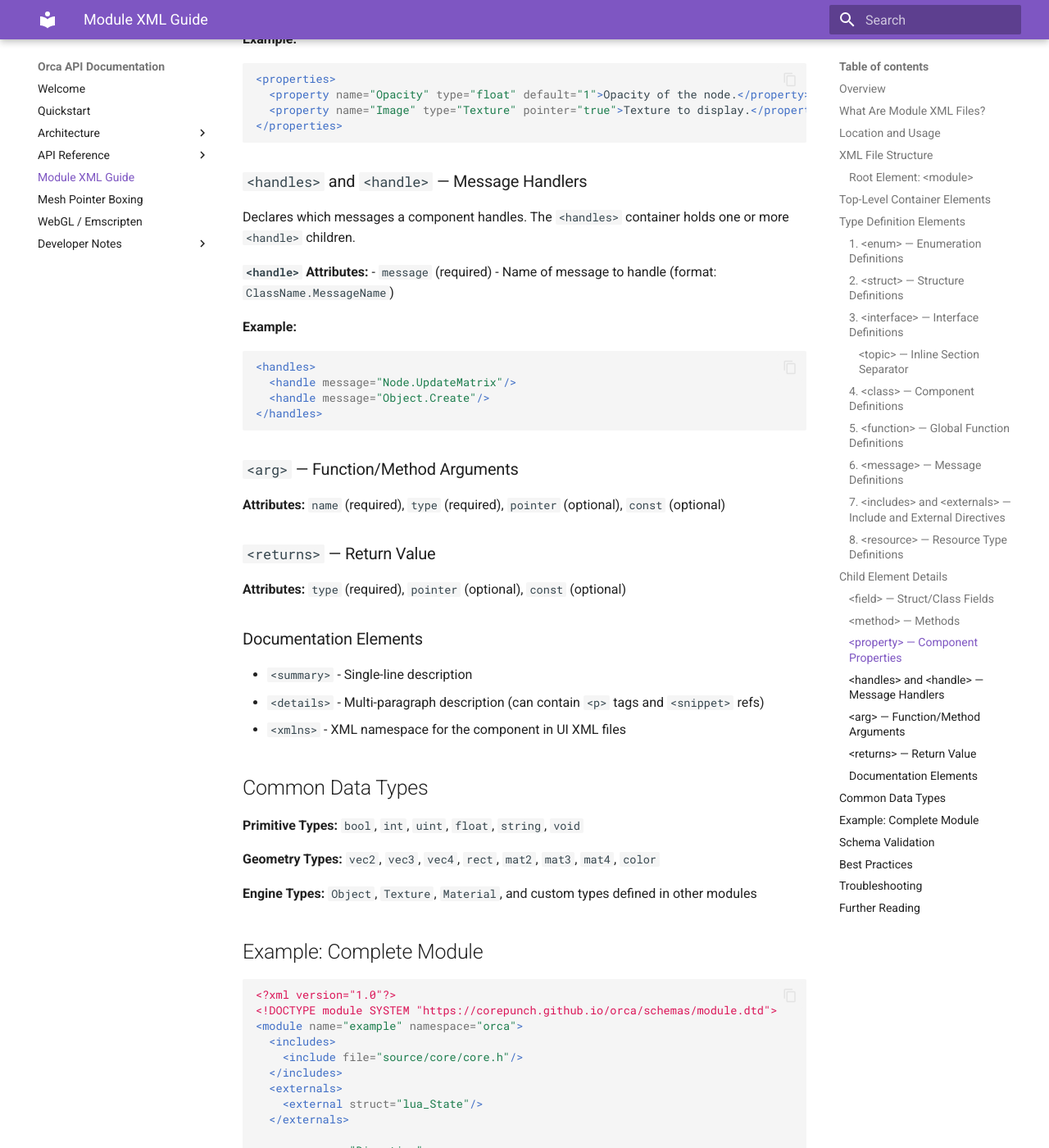
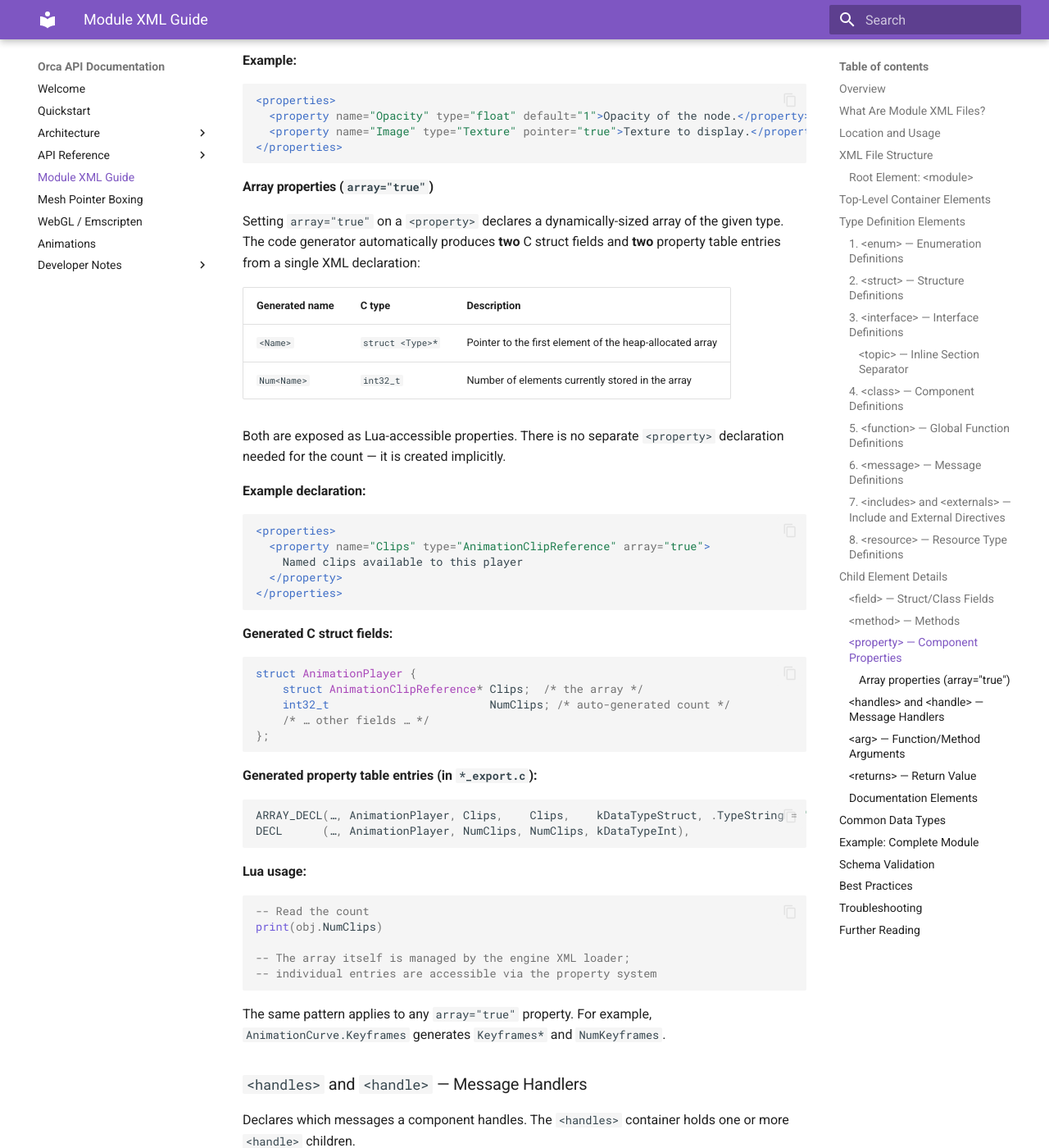
Before and after one commit to corepunch/orca, an MkDocs documentation site: the page built from docs/MODULE_XML_GUIDE.md, in a window 1280 px wide and 1400 px high, scrolled down 8510 px. Shown: the whole window at 82% size. Built offline with MkDocs 1.6.1 and Material for MkDocs 9.7.7, drawn with Linux system fonts in a browser that asks for light colours.

Commit message:
AnimationPlayer: named clip library via Clips array (#269)
* Refactor AnimationPlayer to support named clips array

Agent-Logs-Url: https://github.com/corepunch/orca/sessions/5e6f5fa8-53fe-437c-a053-157a72fff872

Co-authored-by: corepunch <83646194+corepunch@users.noreply.github.com>

* Add animations.md documentation (clips, curves, player, named clips)

Agent-Logs-Url: https://github.com/corepunch/orca/sessions/1d5e223e-d989-4487-bb3a-2abed0ebf83f

Co-authored-by: corepunch <83646194+corepunch@users.noreply.github.com>

* docs: array="true" guide + NumClips/NumKeyframes in animations.md

Agent-Logs-Url: https://github.com/corepunch/orca/sessions/e4e3056c-b234-4c86-9c8d-7cc23a21f992

Co-authored-by: corepunch <83646194+corepunch@users.noreply.github.com>

---------

Co-authored-by: copilot-swe-agent[bot] <198982749+Copilot@users.noreply.github.com>
Co-authored-by: corepunch <83646194+corepunch@users.noreply.github.com>

````diff
--- a/docs/MODULE_XML_GUIDE.md
+++ b/docs/MODULE_XML_GUIDE.md
@@ -401,6 +401,7 @@ Defines a property on a component. Properties are always inside a `<properties>`
 - `readonly` (optional) - If "true", property is read-only
 - `pointer` (optional) - If "true", property holds a pointer
 - `default` (optional) - Default value for the property
+- `array` (optional) - If "true", generates an array property (see below)
 
 **Example:**
 ```xml
@@ -409,6 +410,52 @@ Defines a property on a component. Properties are always inside a `<properties>`
   <property name="Image" type="Texture" pointer="true">Texture to display.</property>
 </properties>
 ```
+
+#### Array properties (`array="true"`)
+
+Setting `array="true"` on a `<property>` declares a dynamically-sized array of the given type. The code generator automatically produces **two** C struct fields and **two** property table entries from a single XML declaration:
+
+| Generated name | C type | Description |
+|---|---|---|
+| `<Name>` | `struct <Type>*` | Pointer to the first element of the heap-allocated array |
+| `Num<Name>` | `int32_t` | Number of elements currently stored in the array |
+
+Both are exposed as Lua-accessible properties. There is no separate `<property>` declaration needed for the count — it is created implicitly.
+
+**Example declaration:**
+```xml
+<properties>
+  <property name="Clips" type="AnimationClipReference" array="true">
+    Named clips available to this player
+  </property>
+</properties>
+```
+
+**Generated C struct fields:**
+```c
+struct AnimationPlayer {
+    struct AnimationClipReference* Clips;  /* the array */
+    int32_t                        NumClips; /* auto-generated count */
+    /* … other fields … */
+};
+```
+
+**Generated property table entries (in `*_export.c`):**
+```c
+ARRAY_DECL(…, AnimationPlayer, Clips,    Clips,    kDataTypeStruct, .TypeString = "AnimationClipReference"),
+DECL      (…, AnimationPlayer, NumClips, NumClips, kDataTypeInt),
+```
+
+**Lua usage:**
+```lua
+-- Read the count
+print(obj.NumClips)
+
+-- The array itself is managed by the engine XML loader;
+-- individual entries are accessible via the property system
+```
+
+The same pattern applies to any `array="true"` property. For example, `AnimationCurve.Keyframes` generates `Keyframes*` and `NumKeyframes`.
 
 ### `<handles>` and `<handle>` — Message Handlers
 
--- a/mkdocs.yml
+++ b/mkdocs.yml
@@ -22,6 +22,7 @@ nav:
   - Module XML Guide: MODULE_XML_GUIDE.md
   - Mesh Pointer Boxing: MESH_POINTER_BOXING.md
   - WebGL / Emscripten: webgl.md
+  - Animations: animations.md
   - Developer Notes:
     - Renderer Internals: renderer-internals.md
     - Lua Scripting: lua-scripting.md
````
Also changed, not shown: docs/animations.md (added, +320 -0 lines), source/core/core.xml (+12 -0 lines), 4 other files.
